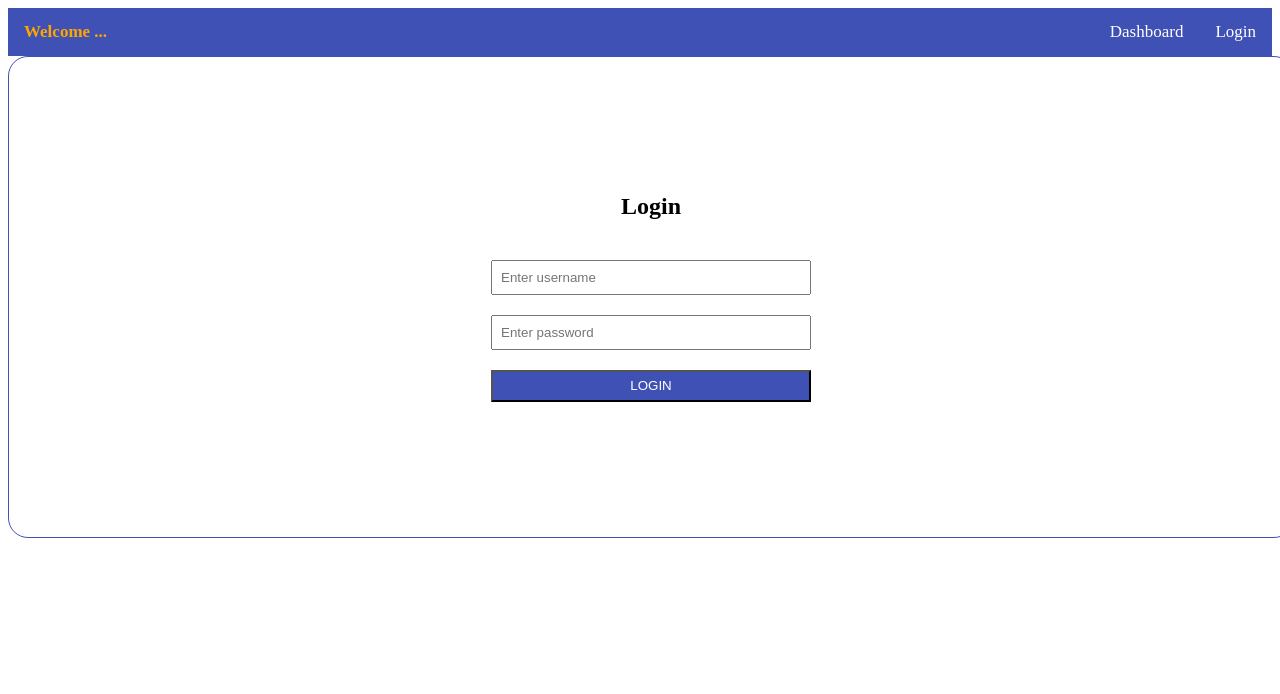
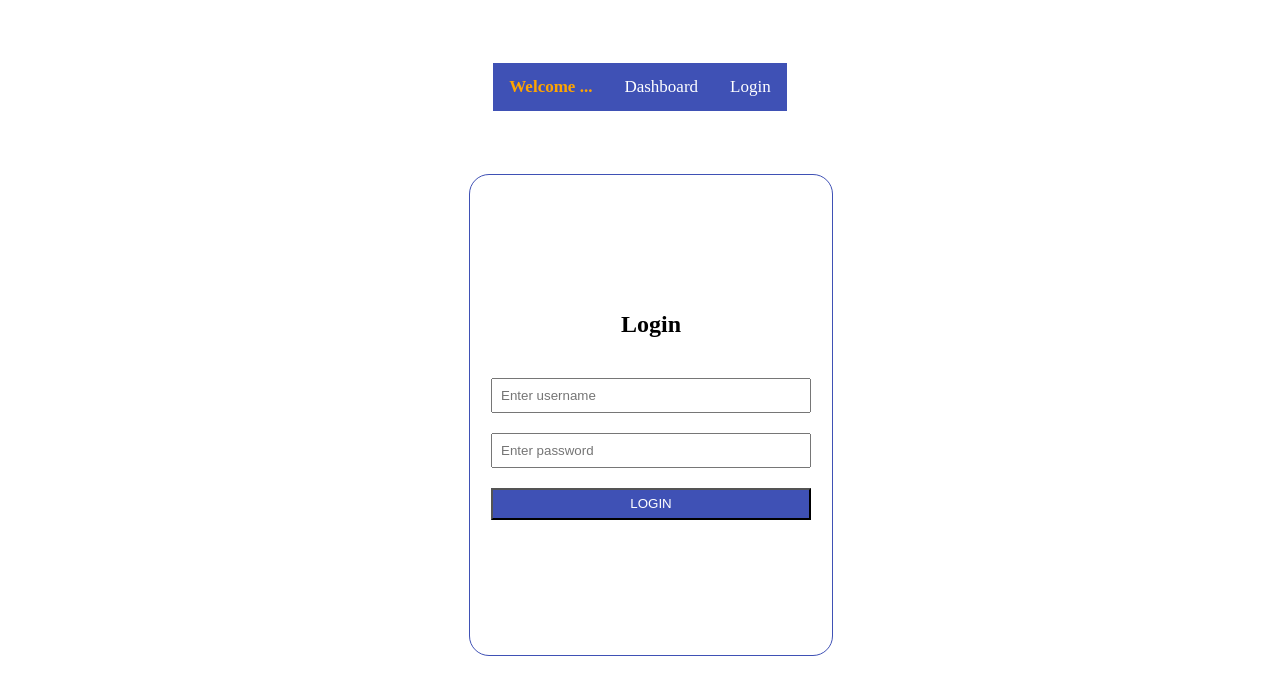
Before and after one commit to vocaltech/ng-spring-security, an Angular app: page /#/login in a window 1280 px wide. Shown: the top 694 px of the page. Built offline with nearby package versions, Linux system fonts and the light colour scheme.

Commit message:
Add div with class container

```diff
--- a/src/app/app.component.html
+++ b/src/app/app.component.html
@@ -1,3 +1,4 @@
+<div class="container">
     <nav>
         <span>Welcome ...</span>
 
@@ -11,7 +12,8 @@
 
         <a routerLink="/dashboard">Dashboard</a>
     </nav>
+</div>
 
-<div>
+<div class="container">
     <router-outlet></router-outlet>
 </div>
```
Lines whose indentation alone changed are shown as unchanged.
